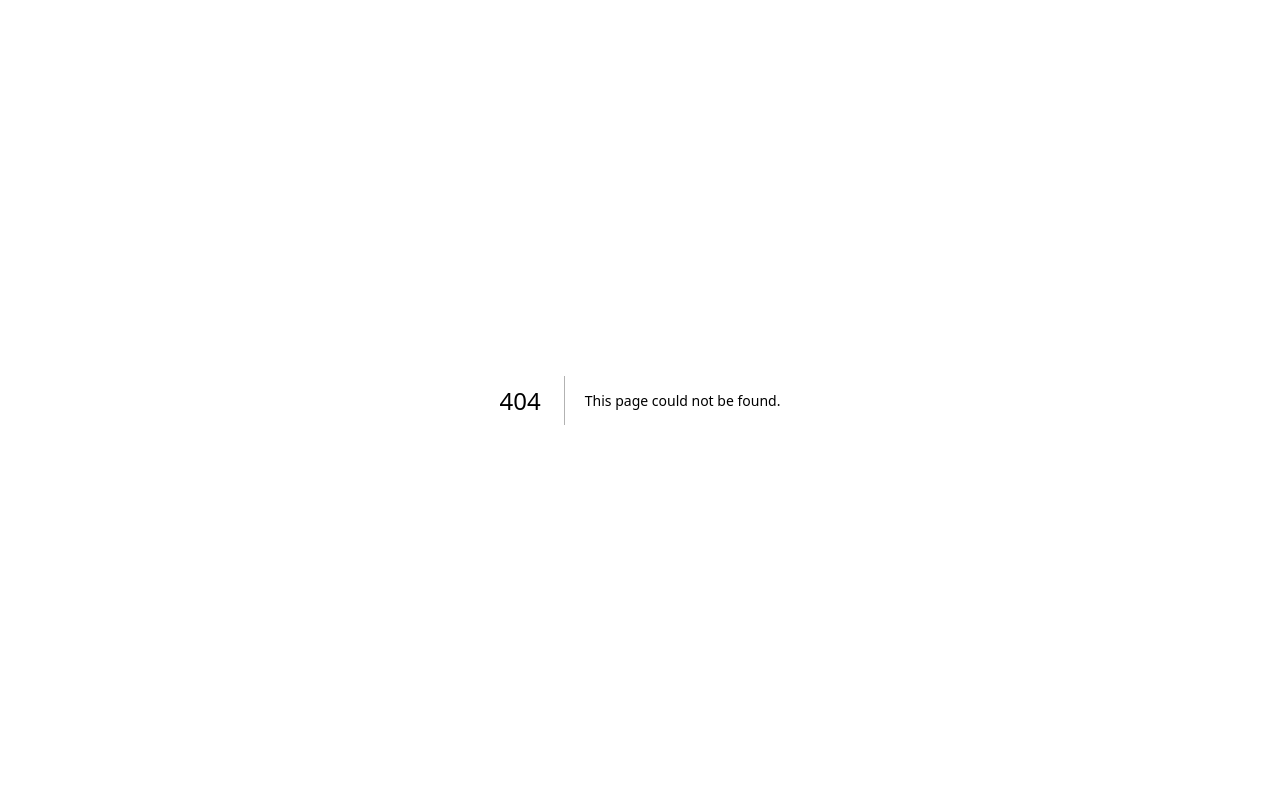
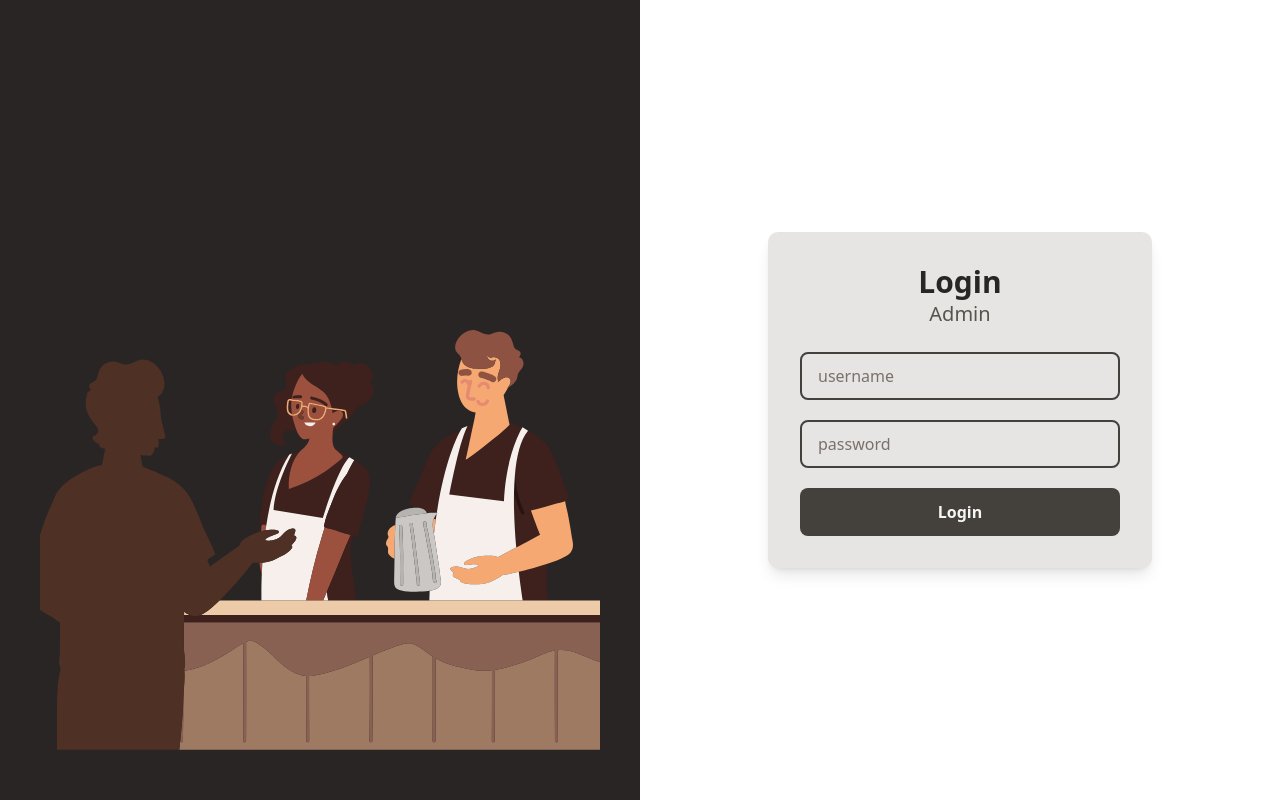
Before and after one commit to azizhadiid/lapakkito, a Next.js app: page /login in a window 1280 px wide. Before the commit this address had no page. Built offline with nearby package versions, Linux system fonts and the light colour scheme.

Commit message:
penyesuaian ukuran logo di navbar dan footer

```diff
--- /dev/null
+++ b/app/(admin)/beranda/page.tsx
@@ -0,0 +1,7 @@
+export default function BerandaAdmin() {
+    return (
+        <div>
+            <h1>Beranda Admin</h1>
+        </div>
+    );
+}
--- /dev/null
+++ b/app/(admin)/login/page.tsx
@@ -0,0 +1,95 @@
+import type { NextPage } from 'next';
+import Head from 'next/head';
+import Image from 'next/image';
+
+// Ganti ini dengan path ke ilustrasi Anda
+// Anda bisa download ilustrasi dari situs seperti undraw.co
+const ILLUSTRATION_PATH = '/iconlogin.svg';
+
+const AdminLoginPage: NextPage = () => {
+  return (
+    <>
+      <Head>
+        <title>Login Admin</title>
+      </Head>
+
+      <main className="grid min-h-screen grid-cols-1 md:grid-cols-2">
+
+        {/* === Kolom Kiri (Ilustrasi) === */}
+        {/* Tersembunyi di mobile, tampil di desktop */}
+        <div className="hidden md:flex items-center justify-center bg-stone-800 p-10">
+          {/* GANTI BAGIAN INI DENGAN ILUSTRASI ANDA
+            Saya menggunakan placeholder di sini.
+            Gunakan komponen next/image untuk performa terbaik.
+          */}
+          <div className="text-stone-300">
+            <Image src={ILLUSTRATION_PATH} width={600} height={400} alt="Admin Illustration" className='mt-70'/>
+          </div>
+        </div>
+
+        {/* === Kolom Kanan (Form Login) === */}
+        {/* Latar belakang berubah berdasarkan ukuran layar:
+          - Mobile: bg-stone-800 (gelap)
+          - Desktop: md:bg-white (putih)
+        */}
+        <div className="flex items-center justify-center bg-stone-800 p-8 md:bg-white">
+
+          {/* === Kartu Form === */}
+          <div className="w-full max-w-sm rounded-lg bg-stone-200 p-8 shadow-lg">
+
+            {/* --- Judul --- */}
+            <h1 className="text-center text-3xl font-bold text-stone-800">
+              Login
+            </h1>
+            <h2 className="mb-6 text-center text-xl text-stone-600">
+              Admin
+            </h2>
+
+            {/* --- Form --- */}
+            <form className="space-y-5">
+
+              {/* --- Input Username --- */}
+              <div>
+                <label htmlFor="username" className="sr-only">
+                  Username
+                </label>
+                <input
+                  type="text"
+                  id="username"
+                  name="username"
+                  placeholder="username"
+                  className="w-full rounded-md border-2 border-stone-700 bg-transparent px-4 py-2.5 text-stone-800 placeholder-stone-500 transition focus:border-stone-500 focus:outline-none focus:ring-0"
+                />
+              </div>
+
+              {/* --- Input Password --- */}
+              <div>
+                <label htmlFor="password" className="sr-only">
+                  Password
+                </label>
+                <input
+                  type="password"
+                  id="password"
+                  name="password"
+                  placeholder="password"
+                  className="w-full rounded-md border-2 border-stone-700 bg-transparent px-4 py-2.5 text-stone-800 placeholder-stone-500 transition focus:border-stone-500 focus:outline-none focus:ring-0"
+                />
+              </div>
+
+              {/* --- Tombol Submit --- */}
+              <button
+                type="submit"
+                className="w-full rounded-md bg-stone-700 py-3 font-semibold text-stone-100 transition hover:bg-stone-600 focus:outline-none focus:ring-2 focus:ring-stone-500 focus:ring-offset-2 focus:ring-offset-stone-200"
+              >
+                Login
+              </button>
+
+            </form>
+          </div>
+        </div>
+      </main>
+    </>
+  );
+};
+
+export default AdminLoginPage;
--- a/app/admin/login-admin/page.tsx
+++ /dev/null
@@ -1,11 +0,0 @@
-import React from 'react'
-
-export default function loginAdmin
-() {
-  return (
-    <div>
-
-
-    </div>
-  )
-}
--- /dev/null
+++ b/app/faq/page.tsx
@@ -0,0 +1,9 @@
+import FAQPage from "@/components/layout/pengunjung/pages/FAQPage";
+
+export default function faq() {
+    return (
+        <>
+            <FAQPage />
+        </>
+    );
+}
--- a/components/layout/pengunjung/Footer.tsx
+++ b/components/layout/pengunjung/Footer.tsx
@@ -40,7 +40,7 @@ export default function Footer() {
                     {/* === Kolom 1: Logo & Info === */}
                     <div className="flex flex-col items-center text-center md:items-start md:text-left lg:col-span-2">
                         <Link href="/" className="mb-4">
-                            <img src="/images/logo-vertikal.png" alt="Lapak Kito Logo" className="h-12 w-auto" />
+                            <img src="/images/logo-vertikal.png" alt="Lapak Kito Logo" className="h-13 w-auto" />
                         </Link>
                         <p className="text-sm mt-2">
                             Copyright &copy; {new Date().getFullYear()} Lapakkito.com
--- a/components/layout/pengunjung/Navbar.tsx
+++ b/components/layout/pengunjung/Navbar.tsx
@@ -56,7 +56,7 @@ export function Navbar() {
                 <div className="flex justify-between items-center h-20">
 
                     <Link href="/" className="flex items-center gap-2">
-                        <img src="/images/logo.png" alt="Lapak Kito Logo" className="h-10 w-auto" />
+                        <img src="/images/logo.png" alt="Lapak Kito Logo" className="h-12 w-auto" />
                     </Link>
 
                     <div className="hidden lg:flex items-center gap-6">
--- /dev/null
+++ b/components/layout/pengunjung/faq/SelectionOne.tsx
@@ -0,0 +1,53 @@
+export default function SectionOne({ faqs }: { faqs: { q: string; a: string }[] }) {
+    return (
+        <section className="relative py-30">
+                    <div className="max-w-4xl mx-auto px-4 sm:px-6 lg:px-8">
+                        <h1 className="text-3xl text-center font-semibold mb-2">Frequently Asked Questions</h1>
+                        <p className="text-gray-600 mb-6 text-center">Pertanyaan yang sering diajukan tentang penggunaan LapakKito.</p>
+                        {/* FAQ */}
+                        <div className="grid grid-cols-2 gap-x-3">
+                            {(() => {
+                                const left = faqs.filter((_, i) => i % 2 === 0);
+                                const right = faqs.filter((_, i) => i % 2 === 1);
+
+                                return (
+                                    <>
+                                        {/* KOLOM KIRI */}
+                                        <div className="space-y-3">
+                                            {left.map((faq, idx) => (
+                                                <details
+                                                    key={idx}
+                                                    className="group bg-white border border-gray-200 rounded-lg p-4 shadow-lg hover:shadow-xl transition-shadow duration-200"
+                                                >
+                                                    <summary className="cursor-pointer flex justify-between items-center list-none min-h-10">
+                                                        <span className="font-medium text-gray-800">{faq.q}</span>
+                                                        <span className="ml-3 text-gray-500 transition-transform group-open:rotate-180">▾</span>
+                                                    </summary>
+                                                    <div className="mt-3 text-gray-700">{faq.a}</div>
+                                                </details>
+                                            ))}
+                                        </div>
+
+                                        {/* KOLOM KANAN */}
+                                        <div className="space-y-3">
+                                            {right.map((faq, idx) => (
+                                                <details
+                                                    key={idx}
+                                                    className="group bg-white border border-gray-200 rounded-lg p-4 shadow-lg hover:shadow-xl transition-shadow duration-200"
+                                                >
+                                                    <summary className="cursor-pointer flex justify-between items-center list-none min-h-10">
+                                                        <span className="font-medium text-gray-800">{faq.q}</span>
+                                                        <span className="ml-3 text-gray-500 transition-transform group-open:rotate-180">▾</span>
+                                                    </summary>
+                                                    <div className="mt-3 text-gray-700">{faq.a}</div>
+                                                </details>
+                                            ))}
+                                        </div>
+                                    </>
+                                );
+                            })()}
+                        </div>
+                    </div>
+                </section>
+    )
+}
--- /dev/null
+++ b/components/layout/pengunjung/pages/FAQPage.tsx
@@ -0,0 +1,42 @@
+"use client";
+
+import SectionOne from "../faq/SelectionOne";
+import { MainLayoutPengungjung } from "../MainLayoutPengunjung";
+
+const FAQPage = () => {
+
+    // Function to handle the toggle of FAQ items
+    const faqs = [
+        {
+            q: "Bagaimana cara mendaftar sebagai penjual?",
+            a: "Klik tombol Daftar, isi data yang diminta, lalu verifikasi email. Setelah terverifikasi, lengkapi profil toko dan mulai unggah produk."
+        },
+        {
+            q: "Bagaimana cara membeli produk?",
+            a: "Cari produk yang diinginkan, masukkan ke keranjang, lalu lanjutkan ke pembayaran. Pilih metode pembayaran yang tersedia dan konfirmasi."
+        },
+        {
+            q: "Apa metode pengiriman yang tersedia?",
+            a: "Kami mendukung beberapa kurir standar dan layanan pengiriman instan tergantung lokasi penjual dan pembeli."
+        },
+        {
+            q: "Bagaimana jika saya ingin mengajukan pengembalian barang?",
+            a: "Ajukan permintaan pengembalian melalui halaman pesanan dalam menu akun, sertakan alasan dan foto bukti jika diperlukan."
+        },
+        {
+            q: "Bagaimana cara menghubungi layanan pelanggan?",
+            a: "Gunakan fitur Chat Bantuan di halaman Bantuan atau kirim email ke support@lapakkito.example."
+        }
+    ];
+
+    return (
+        <>
+            <MainLayoutPengungjung>
+                <SectionOne faqs={faqs} />
+
+            </MainLayoutPengungjung>
+        </>
+    )
+}
+
+export default FAQPage;
```
Also changed, not shown: app/(admin)/kelola-umkm/page.tsx (added), app/admin/kelola-umkm/page.tsx (deleted), public/iconlogin.svg (added), 1 other file (tests, documents, lock files or other folders).
